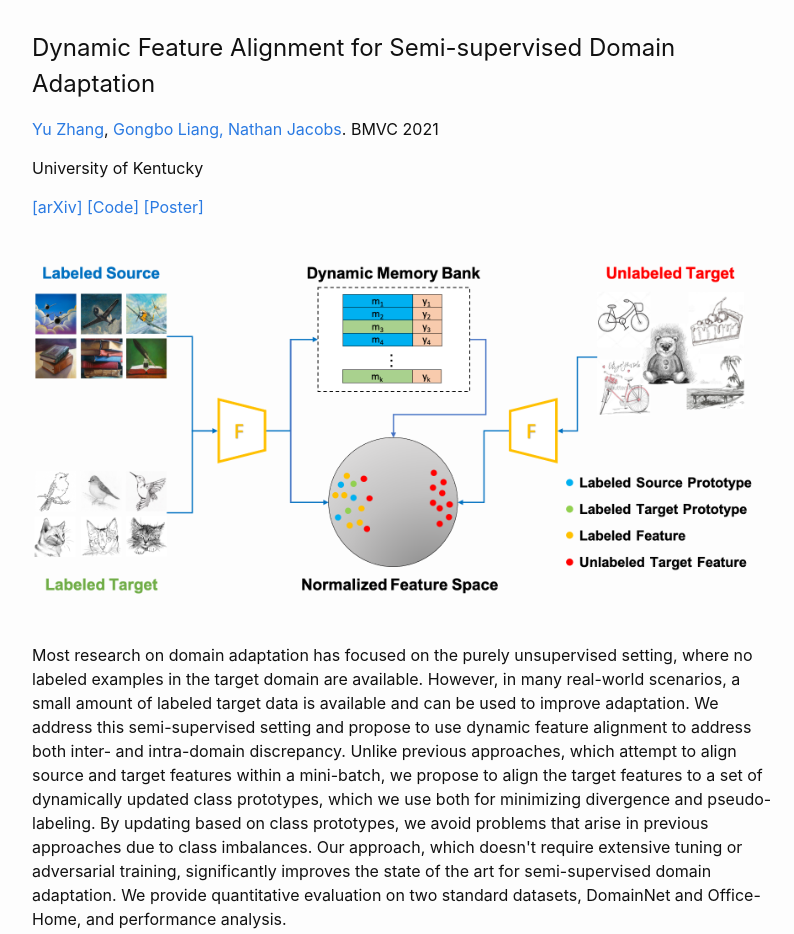
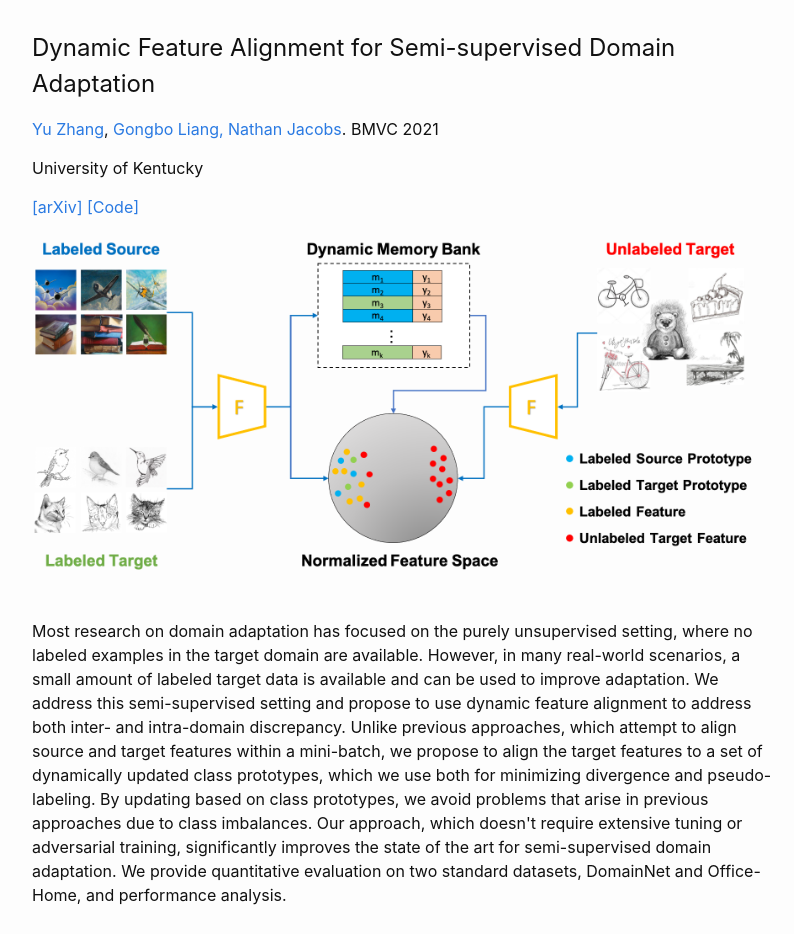
Before and after one commit to yuzhang03/dfa-ssda, a plain HTML site: page index.html in a window 1280 px wide. Shown: the top 934 px of the page, without its empty margins (238-1032 px from the left). Drawn offline with Linux system fonts and the light colour scheme.

Commit message:
update arxiv

```diff
--- a/index.html
+++ b/index.html
@@ -26,7 +26,8 @@
 
 <p><a href="https://yuzhang03.github.io/">Yu Zhang</a>, <a href="http://www.gb-liang.com/">Gongbo Liang, <a href="https://jacobsn.github.io/">Nathan Jacobs</a>. BMVC 2021 </p>
 <p>University of Kentucky</p>
-<p><a href="xxx">[arXiv]</a> <a href="https://github.com/mvrl/DFA_SSDA">[Code]</a> <a href="xxx.pdf">[Poster]</a></p>
+<p><a href="https://arxiv.org/abs/2110.09641">[arXiv]</a> <a href="https://github.com/mvrl/DFA_SSDA">[Code]</a>
+<!-- <a href="xxx.pdf">[Poster]</a></p> -->
 
 &nbsp;&nbsp;
 
```
